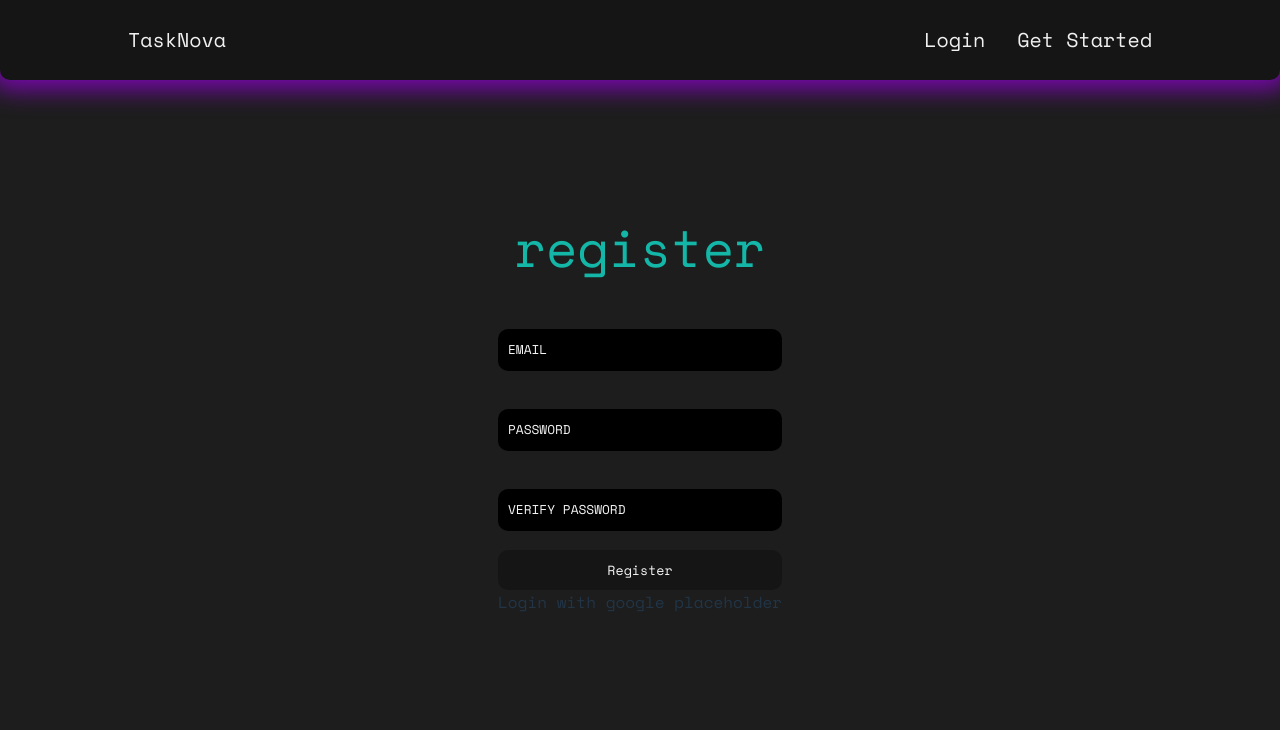
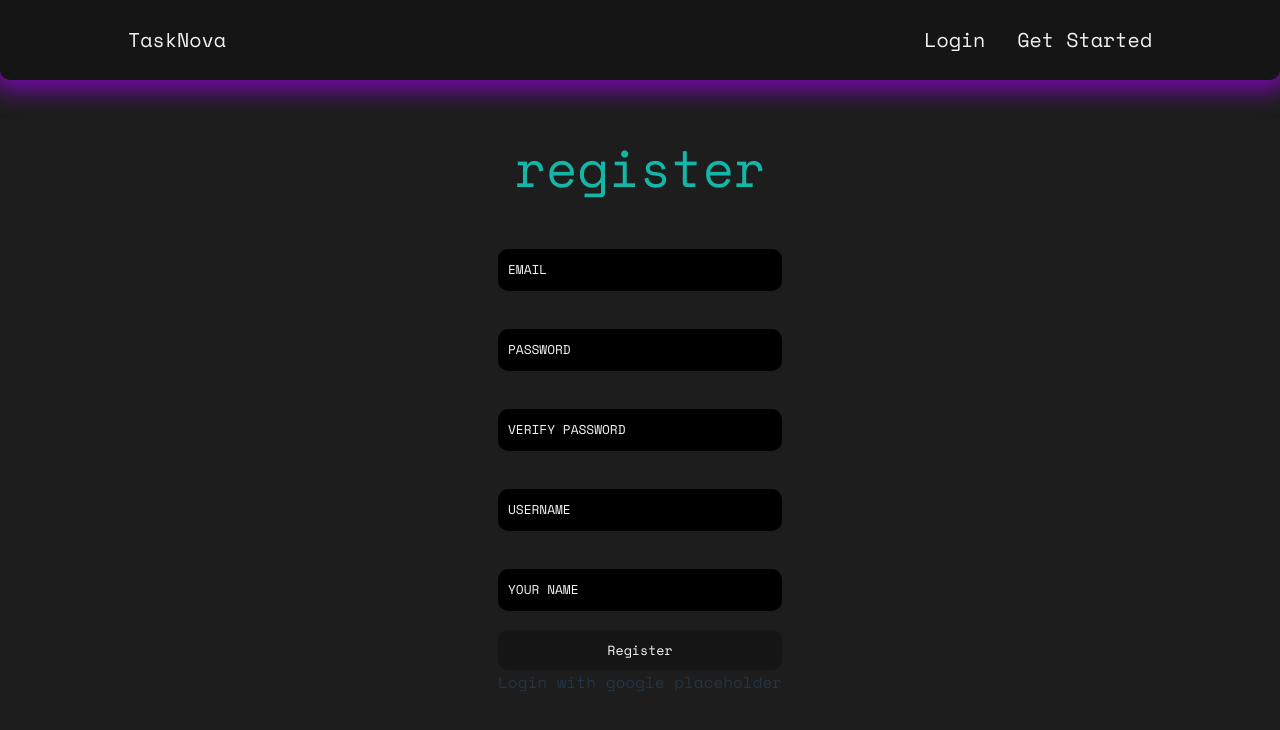
Before and after one commit to majocast/tasknova, a React (Vite) app in the folder frontend/: page /register in a window 1280 px wide. Shown: the top 730 px of the page. Built offline with nearby package versions, Linux system fonts and the light colour scheme.

Commit message:
finished registration

```diff
--- a/frontend/src/pages/Credentials.tsx
+++ b/frontend/src/pages/Credentials.tsx
@@ -19,6 +19,13 @@ interface UserData {
   password: string;
 }
 
+interface RegisterData {
+  email: string;
+  password: string;
+  name: string;
+  username: string;
+}
+
 interface CredentialsProps {
   userUpdate: (newUserId: UserType) => void;
 }
@@ -27,7 +34,8 @@ function Credentials({ userUpdate }: CredentialsProps) {
   const [email, setEmail] = useState<string>('');
   const [password, setPassword] = useState<string>('');
   const [verify, setVerify] = useState<string>('');
-  const [isButtonDisabled, setIsButtonDisabled] = useState<boolean>(true)
+  const [username, setUsername] = useState<string>('');
+  const [name, setName] = useState<string>('');
   const location: Location<string> = useLocation();
   const navigate = useNavigate();
 
@@ -45,15 +53,23 @@ function Credentials({ userUpdate }: CredentialsProps) {
   async function handleRegister(event: React.FormEvent<HTMLFormElement>) {
     event.preventDefault();
     if(password === verify) {
-      const params: UserData = { email, password }
-      const response: AxiosResponse<UserReturn> = await axios.get<UserReturn>('http://127.0.0.1:8000/user', { params })
-      userUpdate(1);
+      const response: AxiosResponse<UserReturn> = await axios.post<UserReturn>('http://127.0.0.1:8000/user', {
+        email: email,
+        password: password,
+        name: name,
+        username: username
+      })
+      const dbData: UserReturn = response.data;
+      console.log(dbData);
+      userUpdate(dbData.id);
       navigate('/');
     } else {
       alert('passwords do not match')
     }
   }
 
+
+  //handler functions
   const handleEmailChange = (event: React.ChangeEvent<HTMLInputElement>) => {
     setEmail(event.target.value);
   }
@@ -64,6 +80,14 @@ function Credentials({ userUpdate }: CredentialsProps) {
 
   const handleVerifyChange = (event: React.ChangeEvent<HTMLInputElement>) => {
     setVerify(event.target.value);
+  }
+
+  const handleNameChange = (event: React.ChangeEvent<HTMLInputElement>) => {
+    setName(event.target.value);
+  }
+
+  const handleUsernameChange = (event: React.ChangeEvent<HTMLInputElement>) => {
+    setUsername(event.target.value);
   }
 
   return (
@@ -105,6 +129,26 @@ function Credentials({ userUpdate }: CredentialsProps) {
               />
               <label htmlFor='verify' className='form-label'>verify password</label>
             </div>
+            <div className='form-group'>
+              <input
+                type='text'
+                name='username'
+                className='form-input'
+                onChange={(e) => handleUsernameChange(e)}
+                required
+              />
+              <label htmlFor='username' className='form-label'>username</label>
+            </div>
+            <div className='form-group'>
+              <input
+                type='text'
+                name='name'
+                className='form-input'
+                onChange={(e) => handleNameChange(e)}
+                required
+              />
+              <label htmlFor='name' className='form-label'>your name</label>
+            </div>
             <button type='submit'>Register</button>
           </>
         }
```
Also changed, not shown: 1 other file (tests, documents, lock files or other folders).
